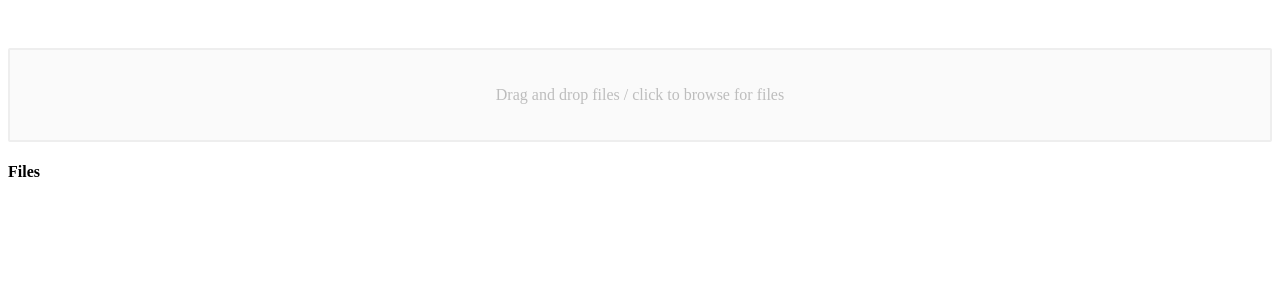
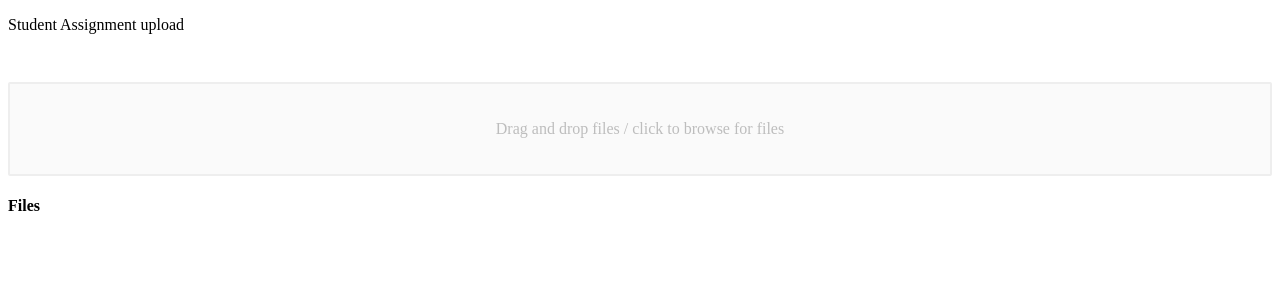
Before and after one commit to Meenaakshir/Dragndropreact, a React (Create React App) app: page / in a window 1280 px wide. Shown: the top 300 px of the page. Built offline with nearby package versions, Linux system fonts and the light colour scheme.

Commit message:
adding initial styling

```diff
--- a/src/index.css
+++ b/src/index.css
@@ -1,13 +1,16 @@
 body {
   margin: 0;
-  font-family: -apple-system, BlinkMacSystemFont, 'Segoe UI', 'Roboto', 'Oxygen',
-    'Ubuntu', 'Cantarell', 'Fira Sans', 'Droid Sans', 'Helvetica Neue',
+  font-family: -apple-system, BlinkMacSystemFont, "Segoe UI", "Roboto", "Oxygen",
+    "Ubuntu", "Cantarell", "Fira Sans", "Droid Sans", "Helvetica Neue",
     sans-serif;
   -webkit-font-smoothing: antialiased;
   -moz-osx-font-smoothing: grayscale;
 }
 
 code {
-  font-family: source-code-pro, Menlo, Monaco, Consolas, 'Courier New',
+  font-family: source-code-pro, Menlo, Monaco, Consolas, "Courier New",
     monospace;
 }
+p {
+  text-align: center;
+}
--- a/src/index.js
+++ b/src/index.js
@@ -58,6 +58,7 @@ function StyledDropzone(props) {
 
   return (
     <div className="container">
+      <p>Student Assignment upload</p>
       <div {...getRootProps({ style })}>
         <input {...getInputProps()} />
 
```
